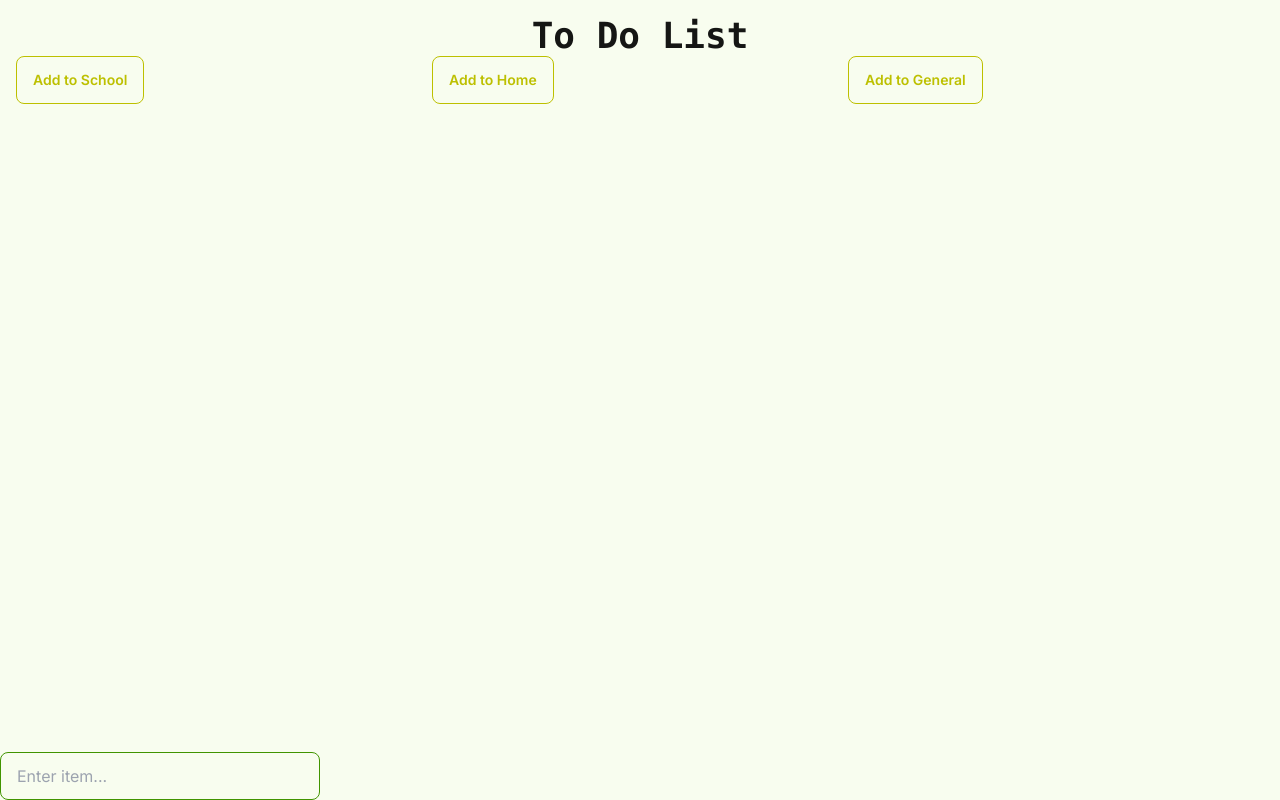
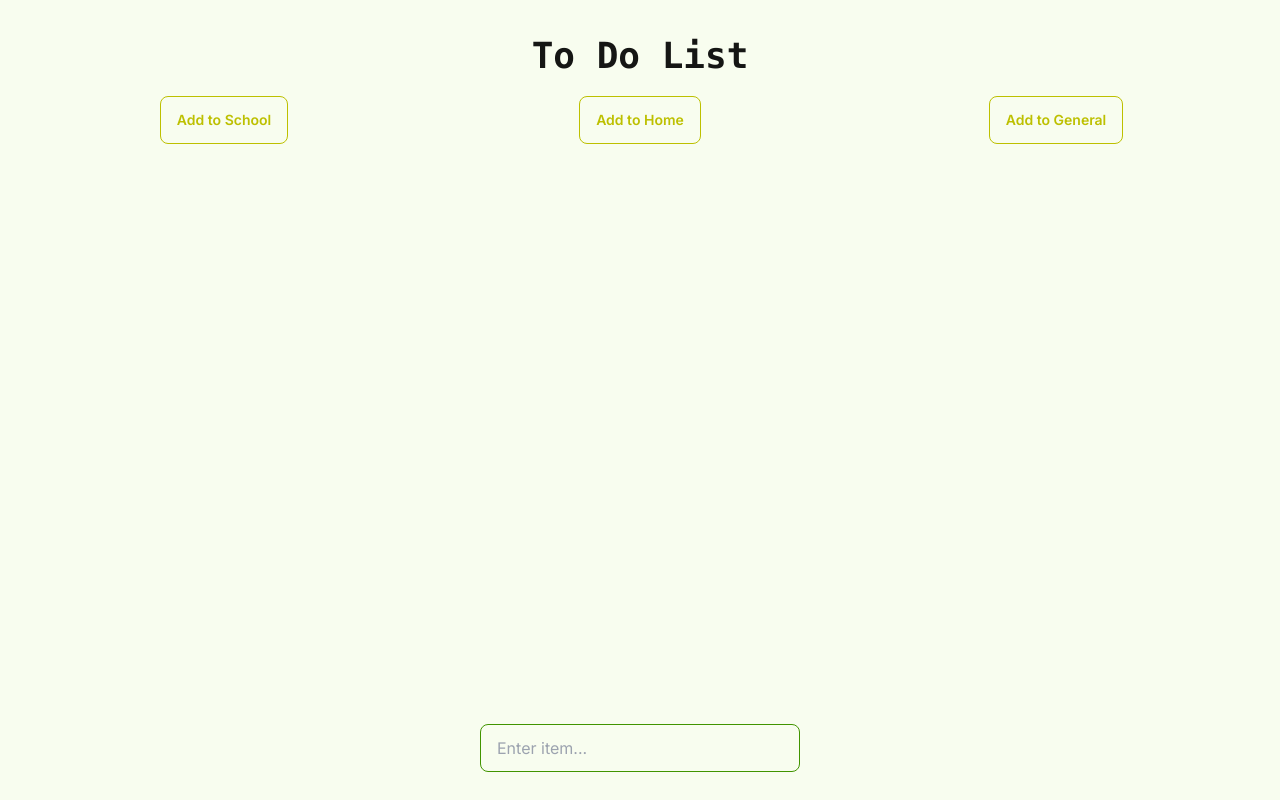
Before and after one commit to agrima1304/to-do-app, a Next.js app: page / in a window 1280 px wide. Built offline with nearby package versions, Linux system fonts and the light colour scheme.

Commit message:
fix: aligning and formatting all elements properly, ensuring they look neat and proper

```diff
--- a/app/components/AddItem.tsx
+++ b/app/components/AddItem.tsx
@@ -12,12 +12,18 @@ function AddItem() {
 
   return (
     <div>
-      <div className="grid grid-cols-3">
-        <NewList newTask={inputValue} Title="School" />
-        <NewList newTask={inputValue} Title="Home" />
-        <NewList newTask={inputValue} Title="General" />
+      <div className="grid justify-items-stretch grid-cols-3 ">
+        <div className="justify-self-center">
+          <NewList newTask={inputValue} Title="School" />
+        </div>
+        <div className="justify-self-center">
+          <NewList newTask={inputValue} Title="Home" />
+        </div>
+        <div className="justify-self-center">
+          <NewList newTask={inputValue} Title="General" />
+        </div>
       </div>
-      <div className="fixed bottom-0 left-0 right-0">
+      <div className="absolute inset-x-0 bottom-0 pb-7">
         <input
           type="text"
           value={inputValue}
--- a/app/components/Item.tsx
+++ b/app/components/Item.tsx
@@ -29,7 +29,7 @@ function Checkbox({ text }: Props) {
         </label>
       )}
       {!isChecked && !alertVisible && (
-        <div role="alert" className="alert alert-success">
+        <div role="alert" className="alert alert-success justify-self-center">
           <div>
             <span>Well done on completing the task!</span>
           </div>
@@ -57,8 +57,5 @@ function Checkbox({ text }: Props) {
 export default Checkbox;
 
 /*
-<div role="alert" className="alert alert-error">
 
-  <span>Error! Task failed successfully.</span>
-</div>
 */
--- a/app/globals.css
+++ b/app/globals.css
@@ -19,4 +19,5 @@
 body {
   color: "black";
   padding: 1rem;
+  text-align: center;
 }
--- a/app/page.tsx
+++ b/app/page.tsx
@@ -6,7 +6,9 @@ import AddItem from "./components/AddItem";
 export default function Home() {
   return (
     <>
-      <h1 className="text-4xl font-mono font-bold text-center">To Do List</h1>
+      <h1 className="text-4xl font-mono font-bold text-center py-5">
+        To Do List
+      </h1>
       <AddItem></AddItem>
     </>
   );
```
